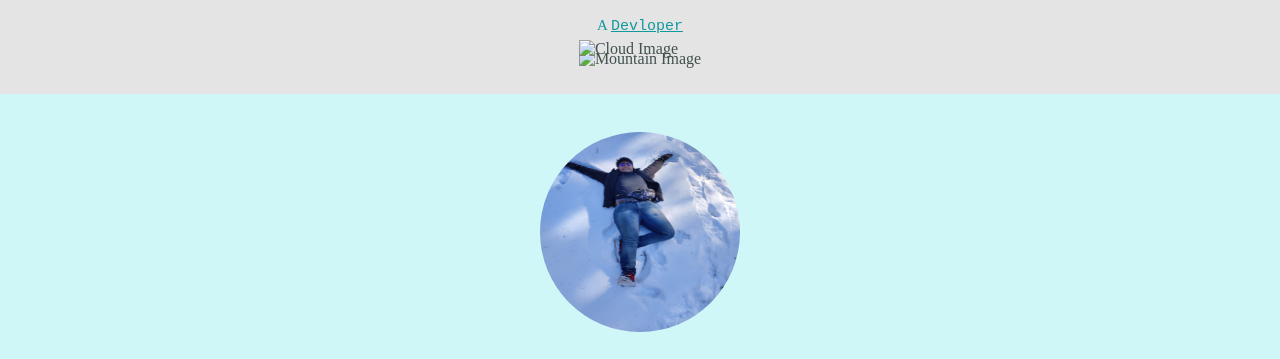
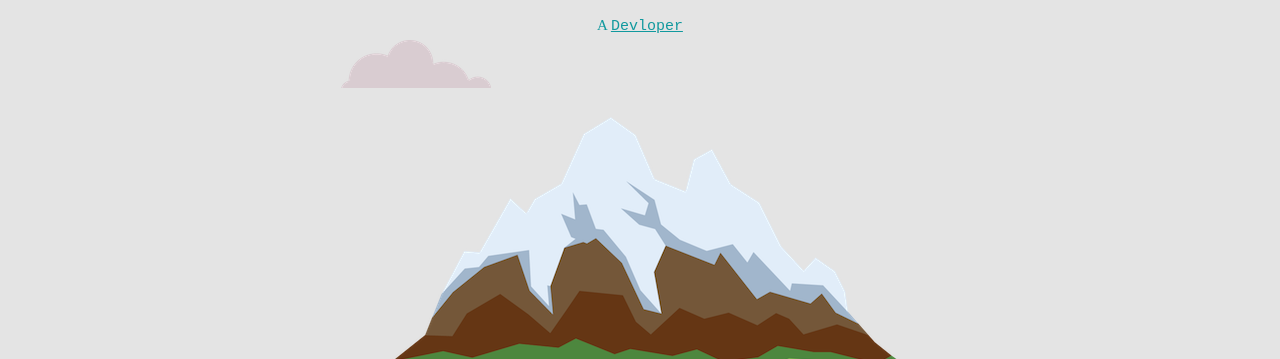
Before and after one commit to Mahesh135428/Mahesh, a plain HTML site: page index.html in a window 1280 px wide. Shown: the part 210-569 px from the top of the page. Drawn offline with Linux system fonts and the light colour scheme; files whose address does not match are found by name.

Commit message:
Update index.html

```diff
--- a/index.html
+++ b/index.html
@@ -17,8 +17,8 @@
         <img class="topcloud" src="cloud.png" alt="Cloud Image">
     <h1>I am Mahesh Jagnani</h1>
     <p class="p-tag" >A <samp class="devloper"> Devloper</samp> </p>
-    <img class="bottomcloud" src="\Site 2\cloud.png" alt="Cloud Image">
-    <img class="Mahesh1" src="\Site 2\mountain.png" alt="Mountain Image">
+    <img class="bottomcloud" src="cloud.png" alt="Cloud Image">
+    <img class="Mahesh1" src="mountain.png" alt="Mountain Image">
 </div>
 
 <div class="Middle-section">
```
